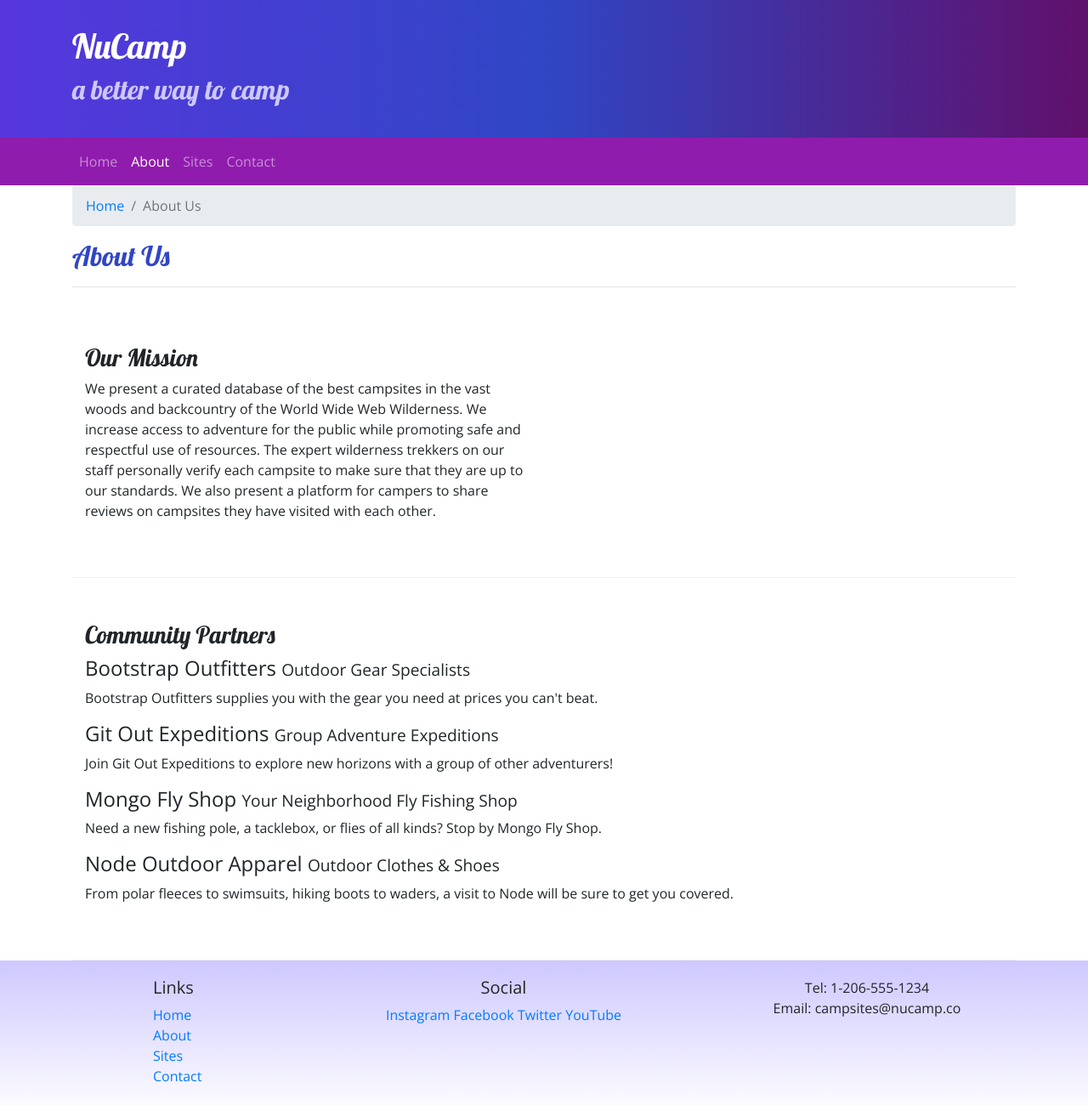
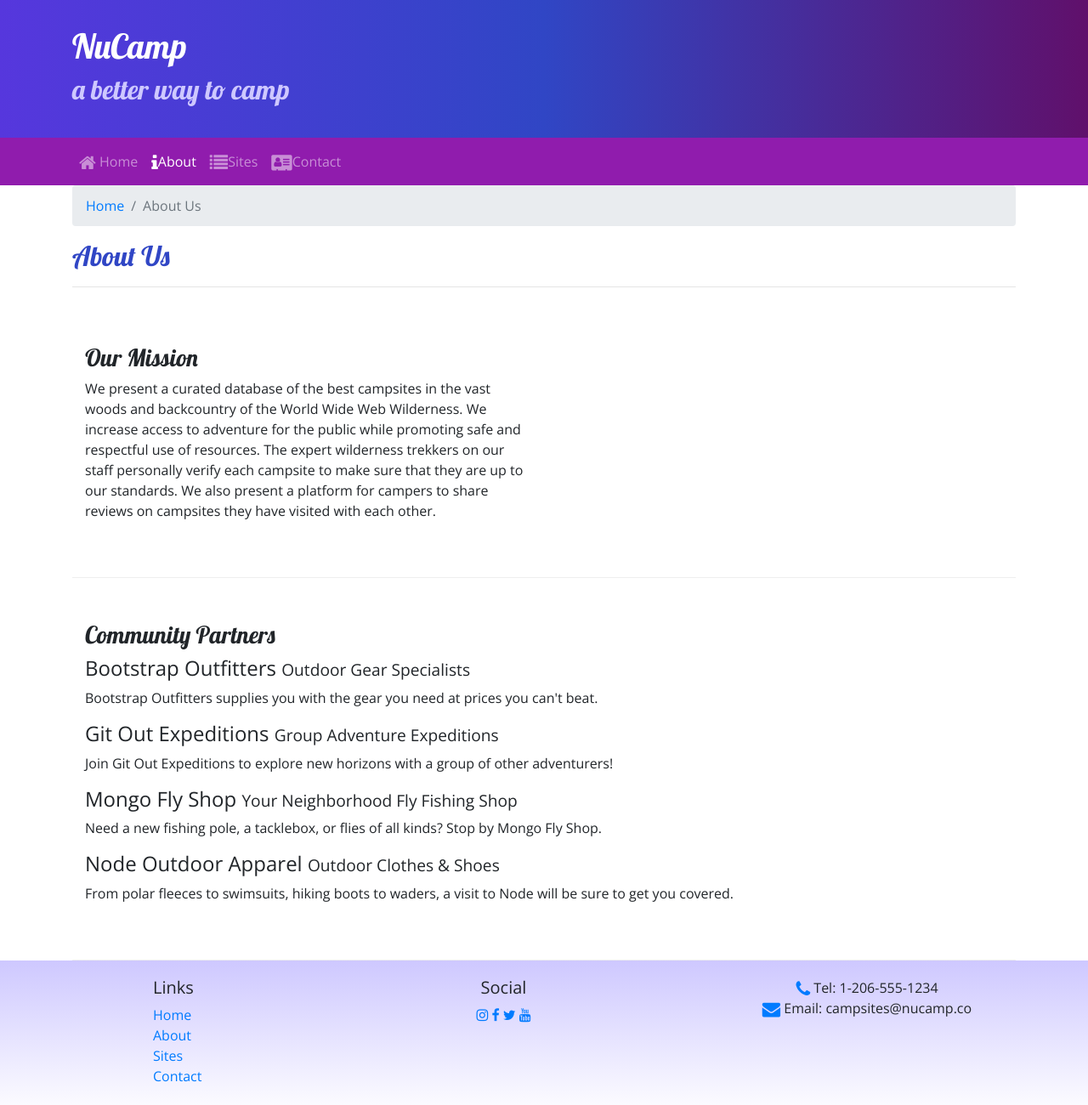
Before and after one commit to Tyler6789/nucampsite, a website: page aboutus.html in a window 1280 px wide. Shown: the whole page at 85% size. Drawn offline with nearby package versions, Linux system fonts and the light colour scheme.

Commit message:
Addition of Icons

```diff
--- a/aboutus.html
+++ b/aboutus.html
@@ -6,8 +6,10 @@
     <meta charset="utf-8" />
     <meta name="viewport" content="width=device-width, initial-scale=1" />
     <link rel="stylesheet" href="node_modules/bootstrap/dist/css/bootstrap.min.css" />
+    <link rel="stylesheet" href="node_modules/font-awesome/css/font-awesome.min.css" />
     <link rel="stylesheet" href="https://fonts.googleapis.com/css?family=Lobster|Open+Sans" />
     <link rel="stylesheet" href="css/styles.css" />
+
     <title>NuCamp: A Better Way To Camp</title>
 </head>
 
@@ -31,10 +33,10 @@
             </button>
                 <div class="collapse navbar-collapse" id="nucampNavbar">
                     <ul class="navbar-nav">
-                        <li class="nav-item"><a class="nav-link" href="index.html">Home</a></li>
-                        <li class="nav-item active"><a class="nav-link" href="#">About</a></li>
-                        <li class="nav-item"><a class="nav-link" href="#">Sites</a></li>
-                        <li class="nav-item"><a class="nav-link" href="#">Contact</a></li>
+                        <li class="nav-item"><a class="nav-link" href="index.html"><i class="fa fa-home fa-lg"></i> Home</a></li>
+                        <li class="nav-item active"><a class="nav-link" href="#"><i class="fa fa-info fa-lg"></i>About</a></li>
+                        <li class="nav-item"><a class="nav-link" href="#"><i class= "fa fa-list fa-lg"></i>Sites</a></li>
+                        <li class="nav-item"><a class="nav-link" href="#"><i class="fa fa-address-card fa-lg"></i>Contact</a></li>
                     </ul>
                 </div>
         </div>
@@ -103,14 +105,14 @@
                 </div>
                 <div class="col-6 col-sm-5 text-center">
                     <h5>Social</h5>
-                    <a href="http://instagram.com/">Instagram</a>
-                    <a href="http://facebook.com/">Facebook</a>
-                    <a href="http://twitter.com/">Twitter</a>
-                    <a href="http://youtube.com/">YouTube</a>
+                    <a href="http://instagram.com/"><i class="fa fa-instagram"></i></a>
+                    <a href="http://facebook.com/"><i class="fa fa-facebook"></i></a>
+                    <a href="http://twitter.com/"><i class= "fa fa-twitter"></i> </a>
+                    <a href="http://youtube.com/"><i class="fa fa-youtube"></i></a>
                 </div>
                 <div class="col-sm-4 text-center">
-                    Tel: 1-206-555-1234<br />
-                    Email: campsites@nucamp.co
+                    <i class="fa fa-phone fa-lg text-primary"></i> Tel: 1-206-555-1234<br />
+                   <i class="fa fa-envelope fa-lg text-primary"></i> Email: campsites@nucamp.co
                 </div>
            </div>
         </div>
--- a/package.json
+++ b/package.json
@@ -15,6 +15,7 @@
   },
   "dependencies": {
     "bootstrap": "^4.5.2",
+    "font-awesome": "^4.7.0",
     "jquery": "^3.5.1",
     "popper.js": "^1.16.1"
   }
```
Also changed, not shown: index.html (+8 -7 lines), 1 other file.
